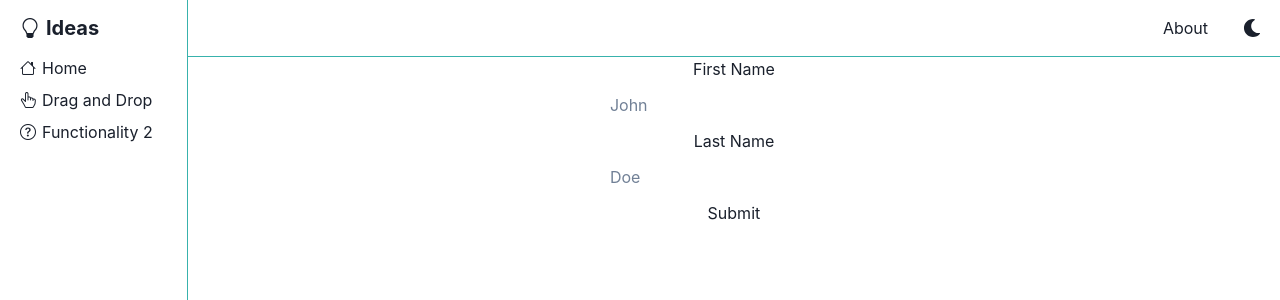
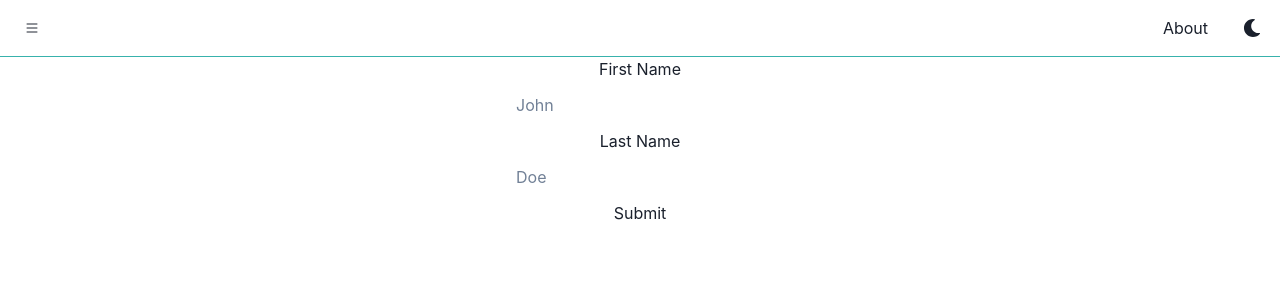
Before and after one commit to Enfield-Li/ClickUp-clone, a React (Create React App) app in the folder client/: page /login in a window 1280 px wide. Shown: the top 300 px of the page. Built offline with nearby package versions, Linux system fonts and the light colour scheme.

Commit message:
Collapse menu/navbar

```diff
--- a/client/src/App.tsx
+++ b/client/src/App.tsx
@@ -1,17 +1,42 @@
-import { Box, Flex } from "@chakra-ui/react";
+import { Box, Button, Collapse, Flex, useDisclosure } from "@chakra-ui/react";
+import { useState } from "react";
 import Header from "./component/layout/Header";
 import NavBar from "./component/layout/NavBar";
 import useInit from "./hook/useInit";
 import PageRoute from "./routes/PageRoute";
+import { motion } from "framer-motion";
 
 export default function App() {
   useInit();
+  const { getDisclosureProps, isOpen, onToggle } = useDisclosure();
+  const [hidden, setHidden] = useState(!isOpen);
 
   return (
     <Flex height="100vh">
-      <NavBar />
+      {/* NavBar */}
+      {/* https://chakra-ui.com/community/recipes/horizontal-collapse */}
+      <motion.div
+        transition={"none"}
+        {...getDisclosureProps()}
+        hidden={hidden}
+        initial={false}
+        onAnimationStart={() => setHidden(false)}
+        onAnimationComplete={() => setHidden(!isOpen)}
+        animate={{ width: isOpen ? 220 : 0 }}
+        style={{
+          top: "0",
+          right: "0",
+          height: "100vh",
+          overflow: "hidden",
+          whiteSpace: "nowrap",
+        }}
+      >
+        <NavBar onToggle={onToggle} />
+      </motion.div>
+
+      {/* Header & Main */}
       <Box width={"100%"}>
-        <Header />
+        <Header isOpen={isOpen} onToggle={onToggle} />
         <PageRoute />
       </Box>
     </Flex>
--- a/client/src/component/layout/Header.tsx
+++ b/client/src/component/layout/Header.tsx
@@ -5,9 +5,9 @@ import useAuthContext, { logOutUser } from "../../hook/useAuthContext";
 import useGlobalContext from "../../hook/useGlobalContext";
 import { ROUTE } from "../../utils/constant";
 
-type Props = {};
+type Props = { onToggle: (props?: any) => any; isOpen: boolean };
 
-export default function Header({}: Props) {
+export default function Header({ onToggle, isOpen }: Props) {
   const location = useLocation();
   const navigate = useNavigate();
   const { authState, authDispatch } = useAuthContext();
@@ -16,21 +16,40 @@ export default function Header({}: Props) {
   return (
     <Box borderBottom={"1px"} borderColor={"teal.400"}>
       <Flex minWidth="max-content" alignItems="center" gap="2" m={2}>
+        {/* Toggle menu icon */}
+        {!isOpen ? (
+          <Box
+            p={2}
+            ml={2}
+            _hover={{
+              color: "black",
+              bg: "gray.300",
+            }}
+            cursor={"pointer"}
+            borderRadius={"md"}
+            onClick={() => onToggle()}
+          >
+            <i className="bi bi-list"></i>
+          </Box>
+        ) : null}
+
         <Spacer />
+
+        {/* About page */}
         <Box
           p={2}
           borderRadius={3}
           cursor={"pointer"}
           _hover={{
             color: "black",
-            bg: "gray.400",
+            bg: "gray.300",
           }}
           onClick={() => navigate(ROUTE.ABOUT)}
         >
           About
         </Box>
 
-        {/* Login */}
+        {/* User info & logout */}
         {authState?.user ? (
           <>
             <Text>Hello! {authState.user?.username}</Text>
@@ -40,7 +59,7 @@ export default function Header({}: Props) {
               cursor={"pointer"}
               _hover={{
                 color: "black",
-                bg: "gray.400",
+                bg: "gray.300",
               }}
               onClick={() => {
                 logOutUser(authDispatch);
@@ -52,6 +71,7 @@ export default function Header({}: Props) {
           </>
         ) : (
           <>
+            {/* Login */}
             {location.pathname === ROUTE.LOGIN ? null : (
               <Box
                 p={2}
@@ -59,7 +79,7 @@ export default function Header({}: Props) {
                 cursor={"pointer"}
                 _hover={{
                   color: "black",
-                  bg: "gray.400",
+                  bg: "gray.300",
                 }}
                 onClick={() => navigate(ROUTE.LOGIN)}
               >
@@ -72,6 +92,7 @@ export default function Header({}: Props) {
         {/* Dark/light mode switcher */}
         <ColorModeSwitcher justifySelf="flex-end" />
       </Flex>
+
       {/* Loading progress bar */}
       {globalState.loading ? <Progress size="xs" isIndeterminate /> : null}
     </Box>
--- a/client/src/component/layout/NavBar.tsx
+++ b/client/src/component/layout/NavBar.tsx
@@ -1,26 +1,40 @@
-import { Box, Flex, Heading, Spacer } from "@chakra-ui/react";
+import { Box, Center, Flex, Heading, Spacer } from "@chakra-ui/react";
 import React from "react";
 import { useNavigate } from "react-router-dom";
 import { ROUTE } from "../../utils/constant";
 
-type Props = {};
+type Props = {
+  onToggle: (props?: any) => any;
+};
 
-export default function NavBar({}: Props) {
+export default function NavBar({ onToggle }: Props) {
   const navigate = useNavigate();
 
   return (
-    <Box
-      height={"full"}
-      width={"220px"}
-      borderRight={"1px"}
-      borderColor={"teal.400"}
-    >
+    <Box height={"full"} borderRight={"1px"} borderColor={"teal.400"}>
+      <Flex>
+        {/* App icon */}
         <Heading size="md" alignItems="center" my={4} px={5}>
           <Box cursor={"pointer"} onClick={() => navigate(ROUTE.HOME)}>
             <i className="bi bi-lightbulb" style={{ marginRight: 6 }}></i>
             Ideas
           </Box>
         </Heading>
+
+        {/* Close menu icon */}
+        <Center cursor={"pointer"} onClick={() => onToggle()}>
+          <Box
+            p={2}
+            _hover={{
+              color: "black",
+              bg: "gray.300",
+            }}
+            borderRadius={"md"}
+          >
+            <i className="bi bi-chevron-bar-left"></i>
+          </Box>
+        </Center>
+      </Flex>
 
       {/* Home */}
       <Box
@@ -30,7 +44,7 @@ export default function NavBar({}: Props) {
         cursor={"pointer"}
         _hover={{
           color: "black",
-          bg: "gray.400",
+          bg: "gray.300",
         }}
         onClick={() => navigate(ROUTE.HOME)}
       >
@@ -46,7 +60,7 @@ export default function NavBar({}: Props) {
         cursor={"pointer"}
         _hover={{
           color: "black",
-          bg: "gray.400",
+          bg: "gray.300",
         }}
         onClick={() => navigate(ROUTE.FUNC_ONE)}
       >
@@ -62,7 +76,7 @@ export default function NavBar({}: Props) {
         cursor={"pointer"}
         _hover={{
           color: "black",
-          bg: "gray.400",
+          bg: "gray.300",
         }}
         onClick={() => navigate(ROUTE.FUNC_TWO)}
       >
```
Lines whose indentation alone changed are shown as unchanged.
